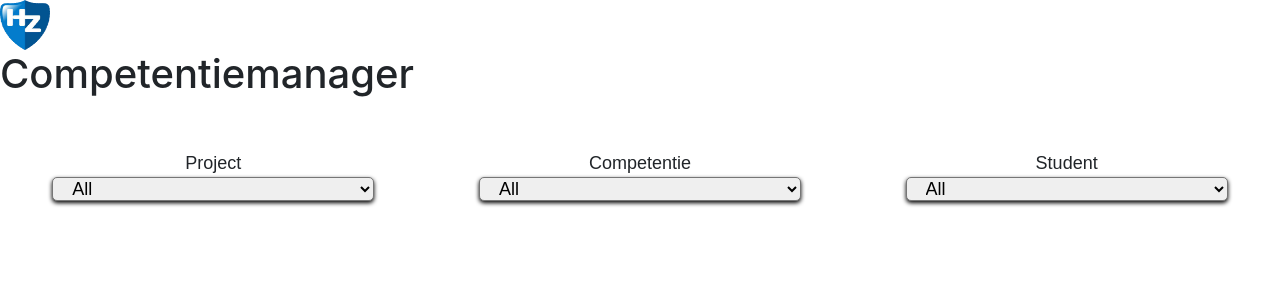
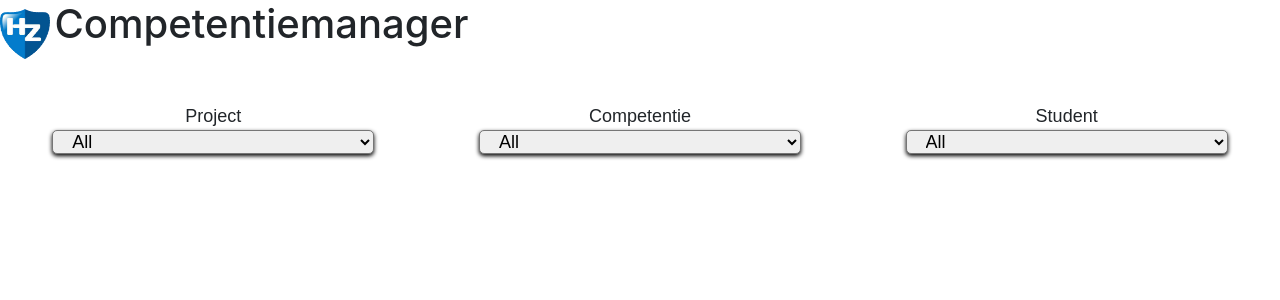
Before and after one commit to roel0064/4woensdag, a PHP site: page / in a window 1280 px wide. Shown: the top 300 px of the page. Run offline with PHP 8.4, Linux system fonts and the light colour scheme; data that the repository does not hold is empty; some libraries are stand-ins or nearby versions.

Commit message:
kleine verandering in 'mooie' demo

```diff
--- a/Style.css
+++ b/Style.css
@@ -5,6 +5,9 @@
     width: 50px;
     height: 50px;
 }
+.header{
+    display: inline-block;
+ }
 .titel{
     padding: 20px;
     width: 30%;
--- a/index.php
+++ b/index.php
@@ -58,8 +58,8 @@ foreach ($mergedData as $data) {
 
 <body>
 <div>
-<img class="img" src="img/hzlogo.png">
-<h1>Competentiemanager</h1>
+<img class="img header" src="img/hzlogo.png">
+<h1 class="header">Competentiemanager</h1>
 </div>
 <br>
 <div class="dropdowns">
```
